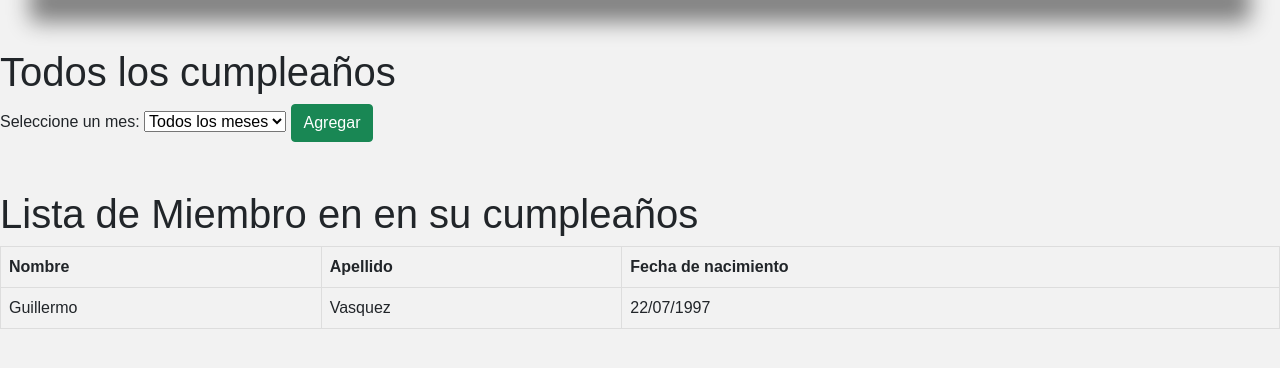
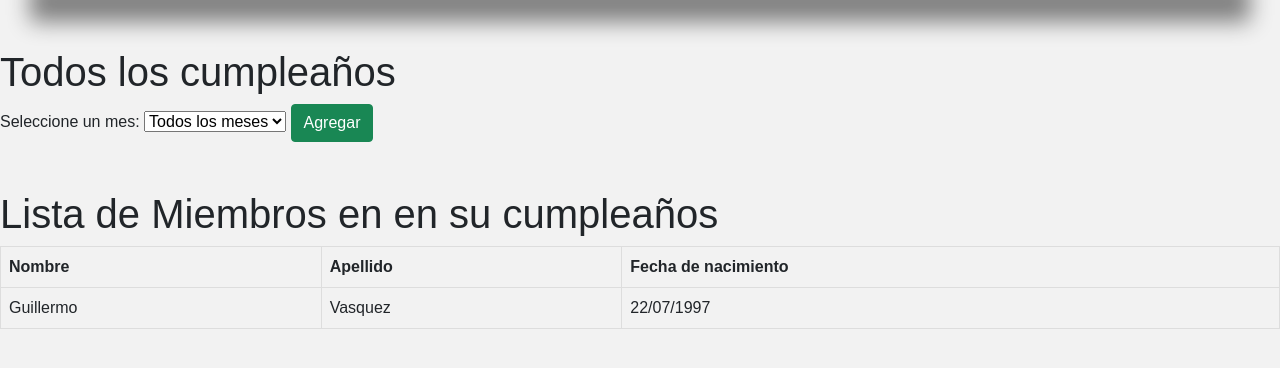
Before and after one commit to 0722Guille/Sociedad_Jovenes, a Django app: a page that uses miembro/templates/cumpleaños.html in a window 1280 px wide. Shown: the part 180-548 px from the top of the page. Run offline with Django 4.2, Linux system fonts and the light colour scheme; data comes from the database, SQL or seed files in the repository.

Commit message:
Miembros completados

```diff
--- a/miembro/templates/cumpleaños.html
+++ b/miembro/templates/cumpleaños.html
@@ -33,7 +33,7 @@ Cumpleaños
 
 <br> <br>
 
-<h1>Lista de Miembro en en su cumpleaños</h1>
+<h1>Lista de Miembros en en su cumpleaños</h1>
 
 {% if mes_actual%}
 <h2>Mes: {{mes_actual}}</h2>
```
